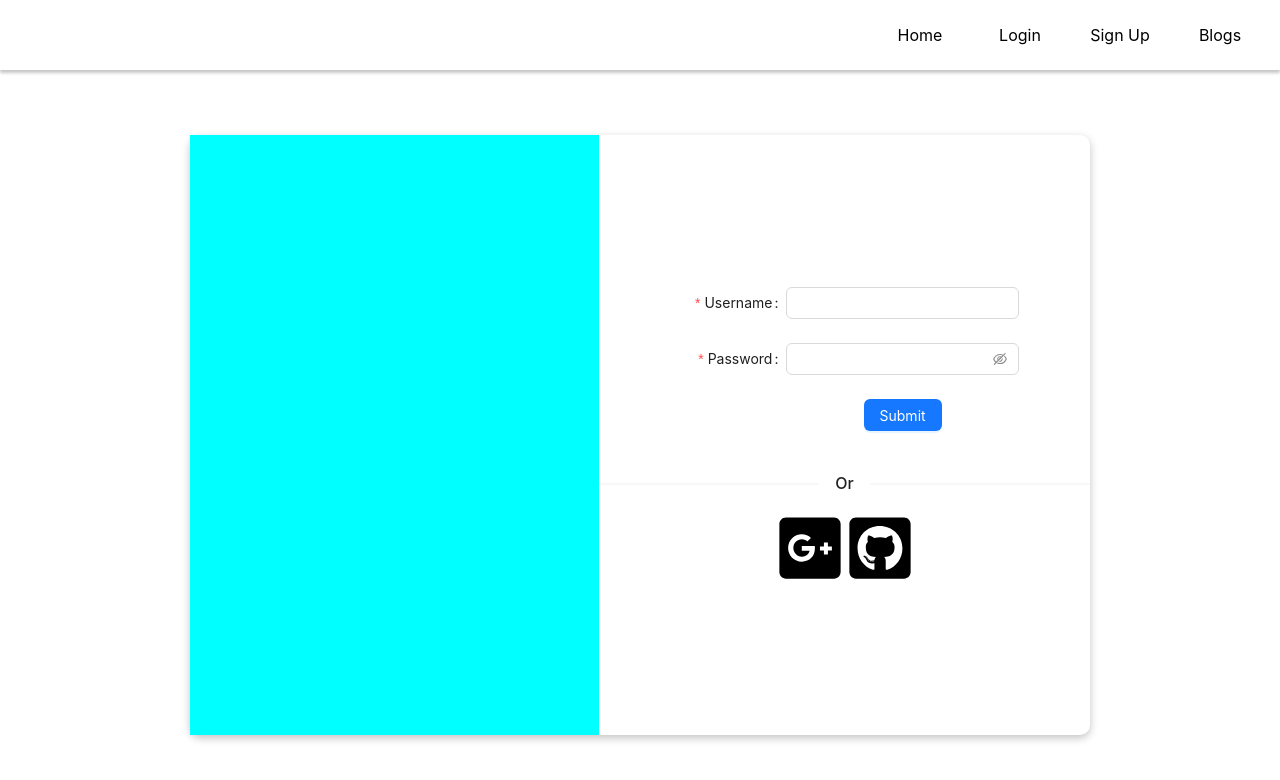
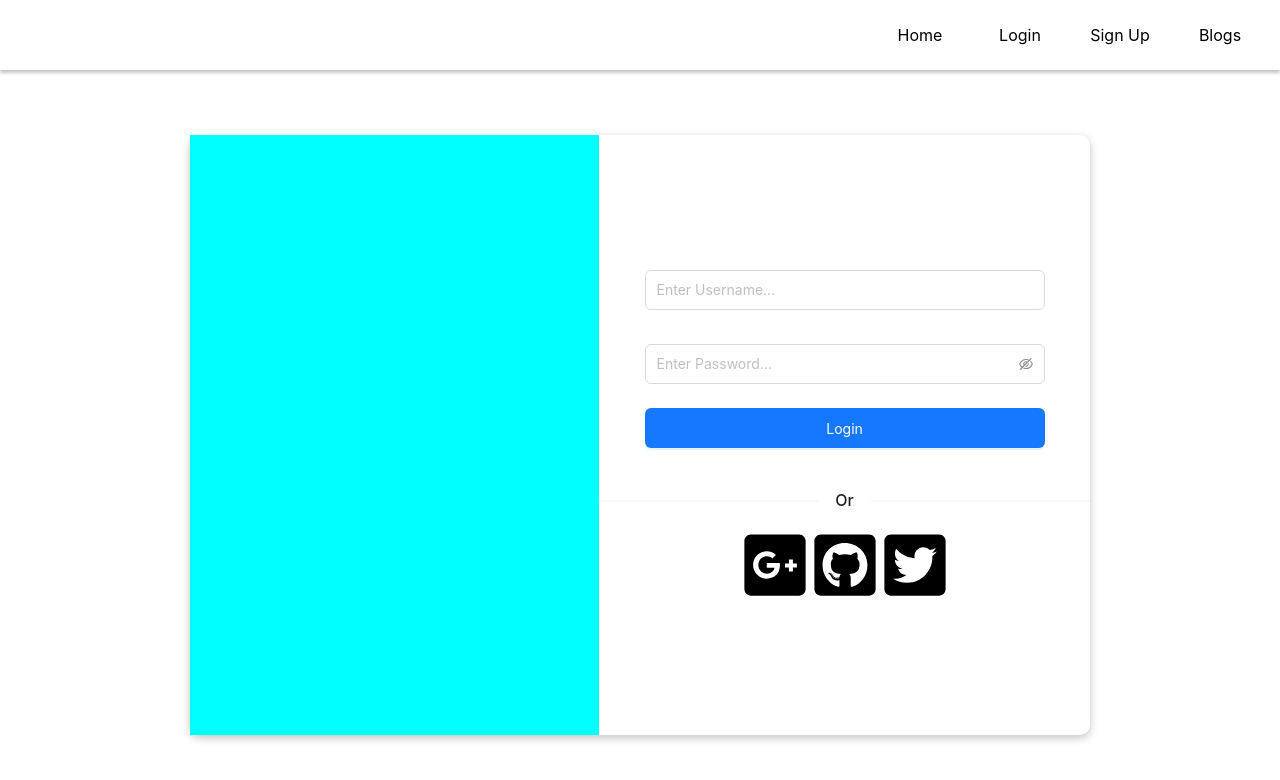
Before and after one commit to RoshanSharmaCodes/DevCommunity, a React (Create React App) app: page /Login in a window 1280 px wide. Shown: the top 780 px of the page. Built offline with nearby package versions, Linux system fonts and the light colour scheme.

Commit message:
Login Form Structured

```diff
--- a/src/Component/Login/LoginCard/LoginCard.css
+++ b/src/Component/Login/LoginCard/LoginCard.css
@@ -41,3 +41,14 @@
     height: 70px;
     fill: #0099ff;
 }
+
+.loginFormElement{
+    display: flex;
+    justify-content: center;
+    align-items: center;
+}
+
+.loginFields{
+    height: 40px;
+    width: 100%;
+}
--- a/src/Component/Login/LoginCard/LoginCard.jsx
+++ b/src/Component/Login/LoginCard/LoginCard.jsx
@@ -1,9 +1,7 @@
 import React from "react"
 import "./LoginCard.css"
 import { Button, Form, Input, Divider } from "antd"
-import { FontAwesomeIcon } from "@fortawesome/react-fontawesome"
-import {  } from "@fortawesome/free-solid-svg-icons"
-import {FaGithubSquare, FaGooglePlusSquare, FaLinkedinIn} from "react-icons/fa"
+import {FaGithubSquare, FaGooglePlusSquare, FaTwitterSquare} from "react-icons/fa"
 
 const LoginCard = () => {
   const FormSubmit = () => {
@@ -25,7 +23,7 @@ const LoginCard = () => {
               span: 16,
             }}
             style={{
-              maxWidth: 600,
+              width: 400,
             }}
             initialValues={{
               remember: true,
@@ -35,8 +33,9 @@ const LoginCard = () => {
             autoComplete="off"
           >
             <Form.Item
-              label="Username"
+              label=""
               name="username"
+              style={{width: 600, height: 50}}
               rules={[
                 {
                   required: true,
@@ -45,11 +44,11 @@ const LoginCard = () => {
               ]}
               hasFeedback
             >
-              <Input />
+              <Input placeholder="Enter Username..."  className="loginFields"/>
             </Form.Item>
 
             <Form.Item
-              label="Password"
+              label=""
               name="password"
               rules={[
                 {
@@ -57,19 +56,17 @@ const LoginCard = () => {
                   message: "Please type your password!",
                 },
               ]}
+              style={{width:600}}
               hasFeedback
             >
-              <Input.Password />
+              <Input.Password placeholder="Enter Password..." className="loginFields"/>
             </Form.Item>
 
             <Form.Item
-              wrapperCol={{
-                offset: 8,
-                span: 16,
-              }}
+              style={{width:600}}
             >
-              <Button type="primary" htmlType="submit">
-                Submit
+              <Button type="primary" htmlType="submit" className="loginFields" >
+                Login
               </Button>
             </Form.Item>
           </Form>
@@ -78,6 +75,7 @@ const LoginCard = () => {
           <div className="loginOptions">
               <FaGooglePlusSquare className="loginIcons"/>
               <FaGithubSquare className="loginIcons"/>
+              <FaTwitterSquare className="loginIcons"/>
           </div>
         </div>
       </div>
```
